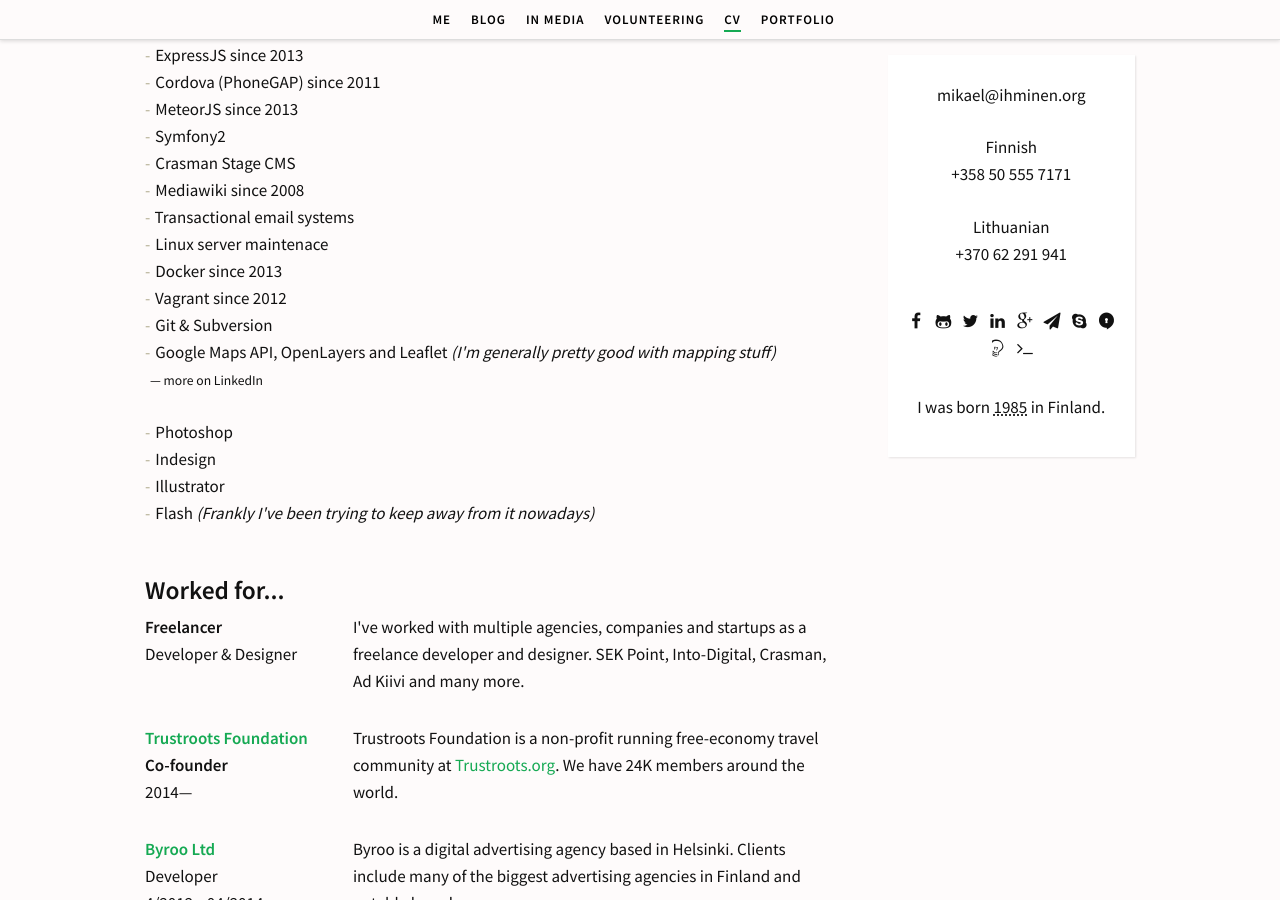
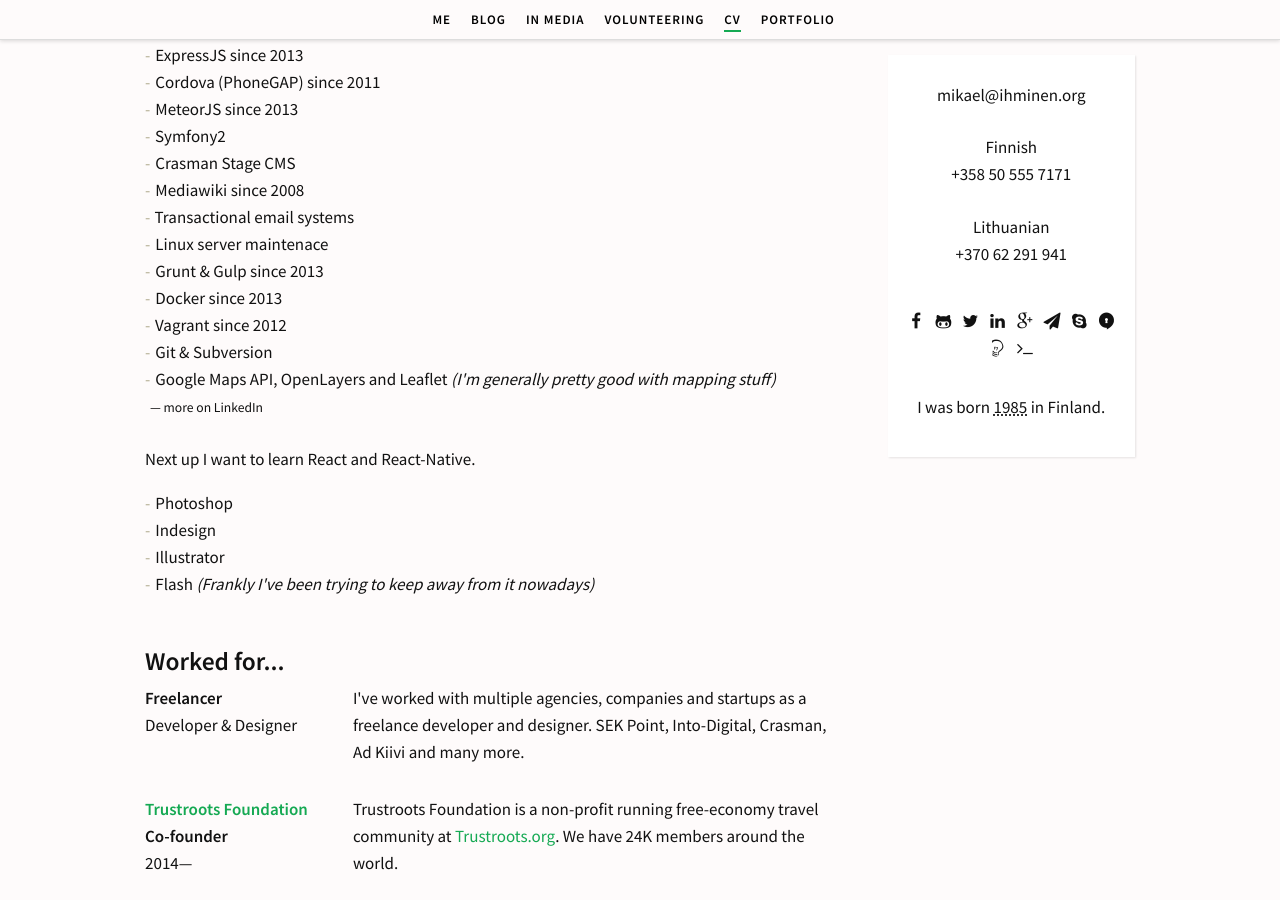
Before and after one commit to simison/simison.github.io, a Jekyll site: the page built from cv/index.html, in a window 1280 px wide and 900 px high, scrolled down 1444 px. Built offline with Jekyll 4.4.1, drawn with Linux system fonts in a browser that asks for light colours; some web fonts are replaced.

Commit message:
Update CV

```diff
--- a/cv/index.html
+++ b/cv/index.html
@@ -45,6 +45,7 @@
         <li><a href="http://www.mediawiki.org">Mediawiki</a> since 2008</li>
         <li>Transactional email systems</li>
         <li>Linux server maintenace</li>
+        <li><a href="http://gruntjs.com/">Grunt</a> & <a href="http://gulpjs.com/">Gulp</a> since 2013</li>
         <li><a href="https://www.docker.com/">Docker</a> since 2013</li>
         <li><a href="https://www.vagrantup.com/">Vagrant</a> since 2012</li>
         <li><a href="http://git-scm.com/">Git</a> &amp; <a href="https://subversion.apache.org/">Subversion</a></li>
@@ -53,6 +54,8 @@
           <small>— <a href="https://www.linkedin.com/profile/view?id=16003262#profile-skills">more on LinkedIn</a></small>
         </li>
       </ul>
+
+      Next up I want to learn React and React-Native.
 
       <ul class="list-skills">
         <li>Photoshop</li>
```
